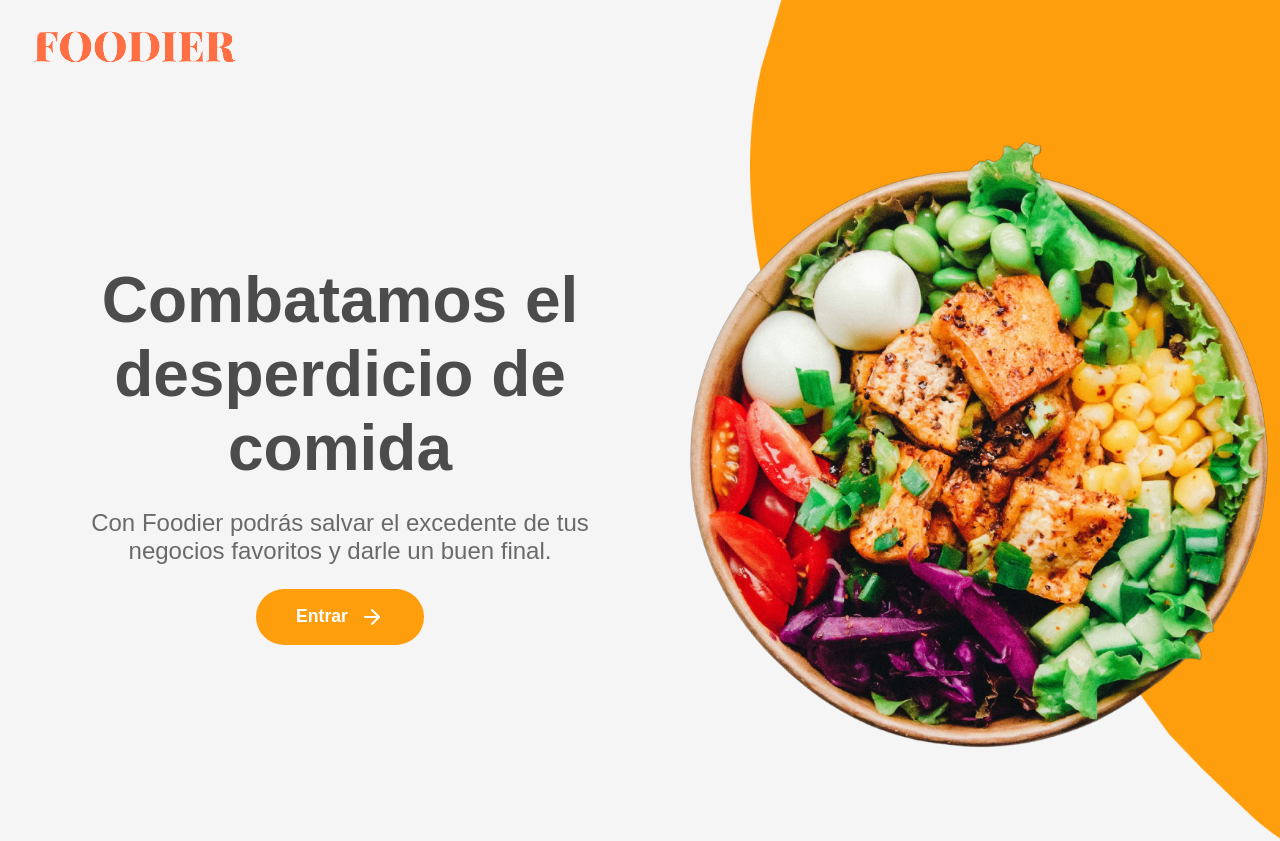
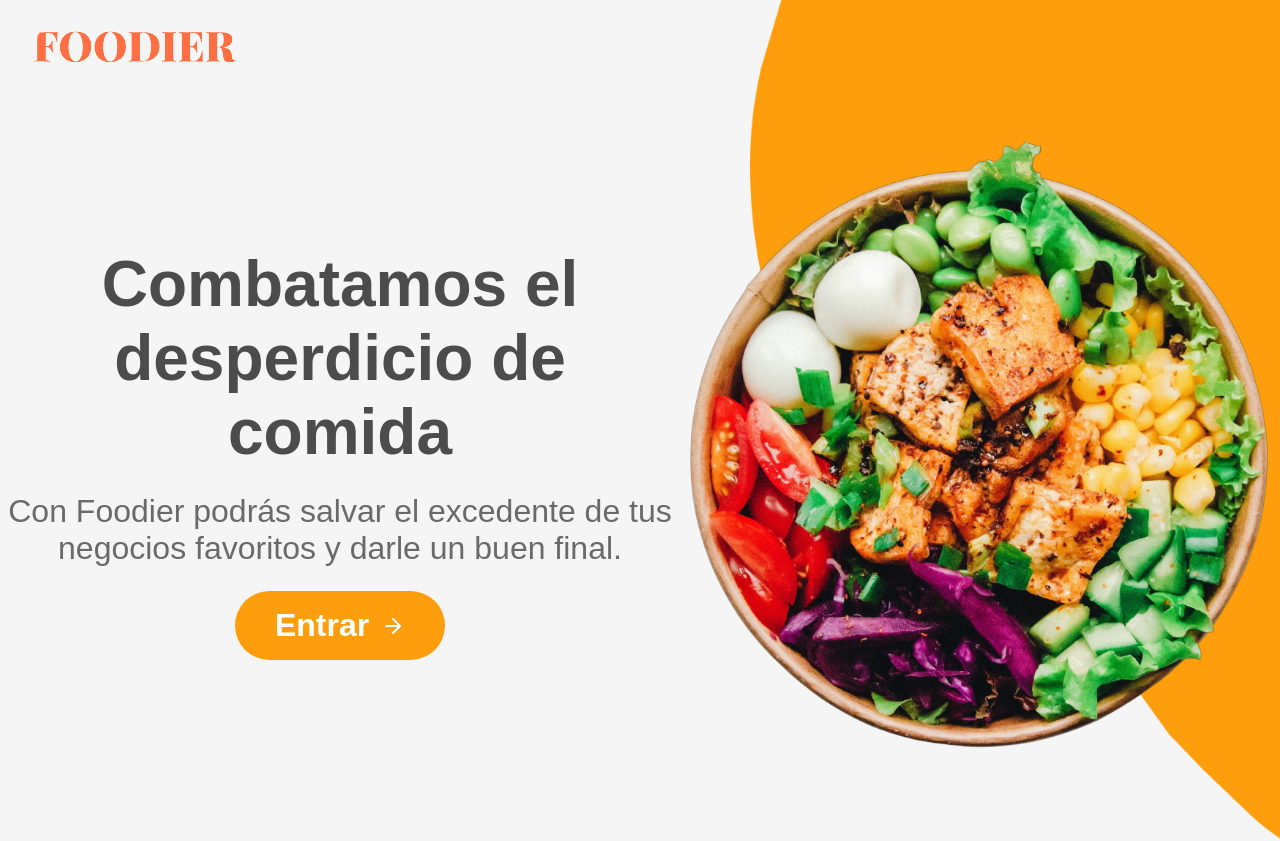
Before and after one commit to AgusLivi/PF--Foodier, a React (Vite) app in the folder Client/: page / in a window 1280 px wide. Shown: the top 841 px of the page. Built offline with nearby package versions, Linux system fonts and the light colour scheme.

Commit message:
modificacion tamaño p en css

```diff
--- a/Client/src/Views/Landing/Landing.module.css
+++ b/Client/src/Views/Landing/Landing.module.css
@@ -89,11 +89,11 @@ nav {
   font-size: clamp(2rem, 5vw, 4rem);
   color: #4c4c4c;
   /* line-height: 5rem; */
-  max-width: 600px;
+  max-width: 1000px;
 }
 .primarytext {
-  font-size: clamp(1rem, 3vw, 1.5rem);
-  max-width: 500px;
+  font-size: clamp(2rem, 3vw, 1.5rem);
+  max-width: 900px;
   color: #6a6a6a;
   margin: 1.5rem 0rem;
 }
@@ -103,7 +103,7 @@ nav {
   outline: none;
   border: none;
   border-radius: 5rem;
-  font-size: 1.1rem;
+  font-size: 2rem;
   cursor: pointer;
   font-weight: 600;
   color: white;
```
